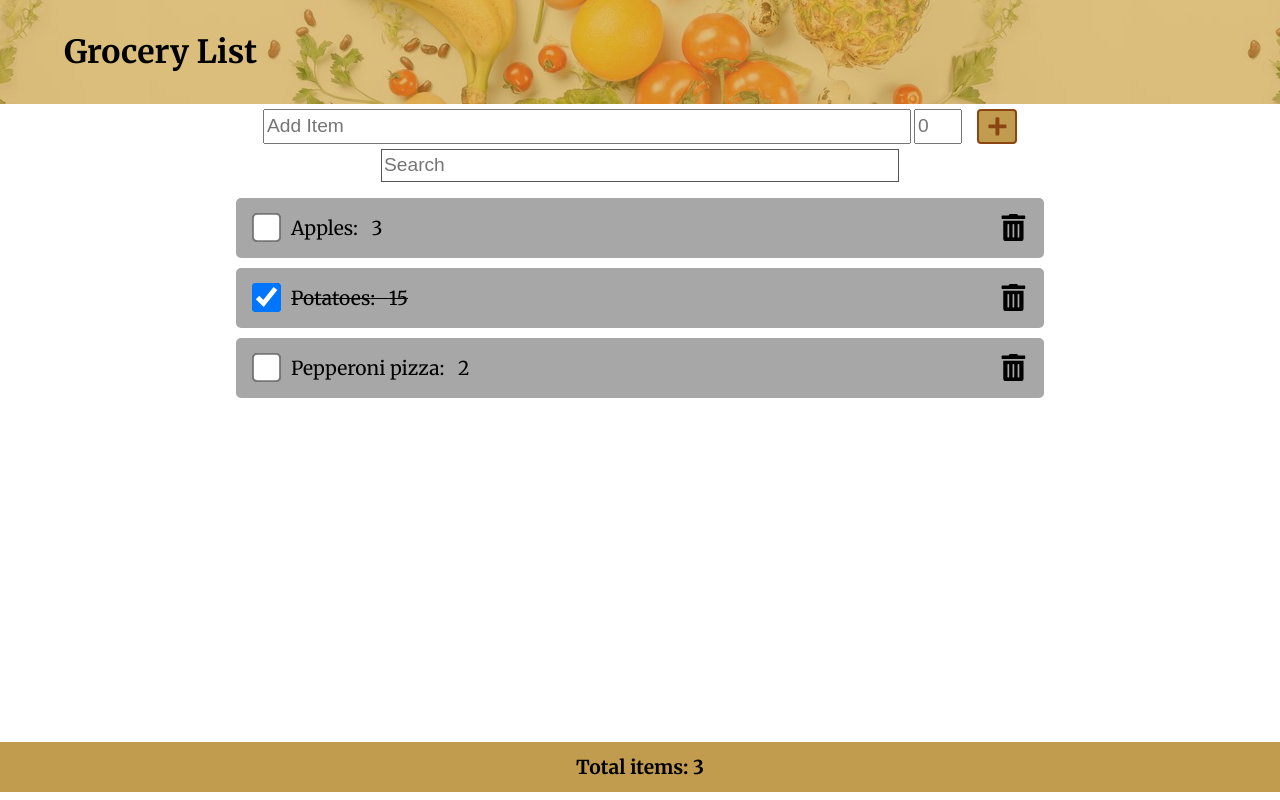
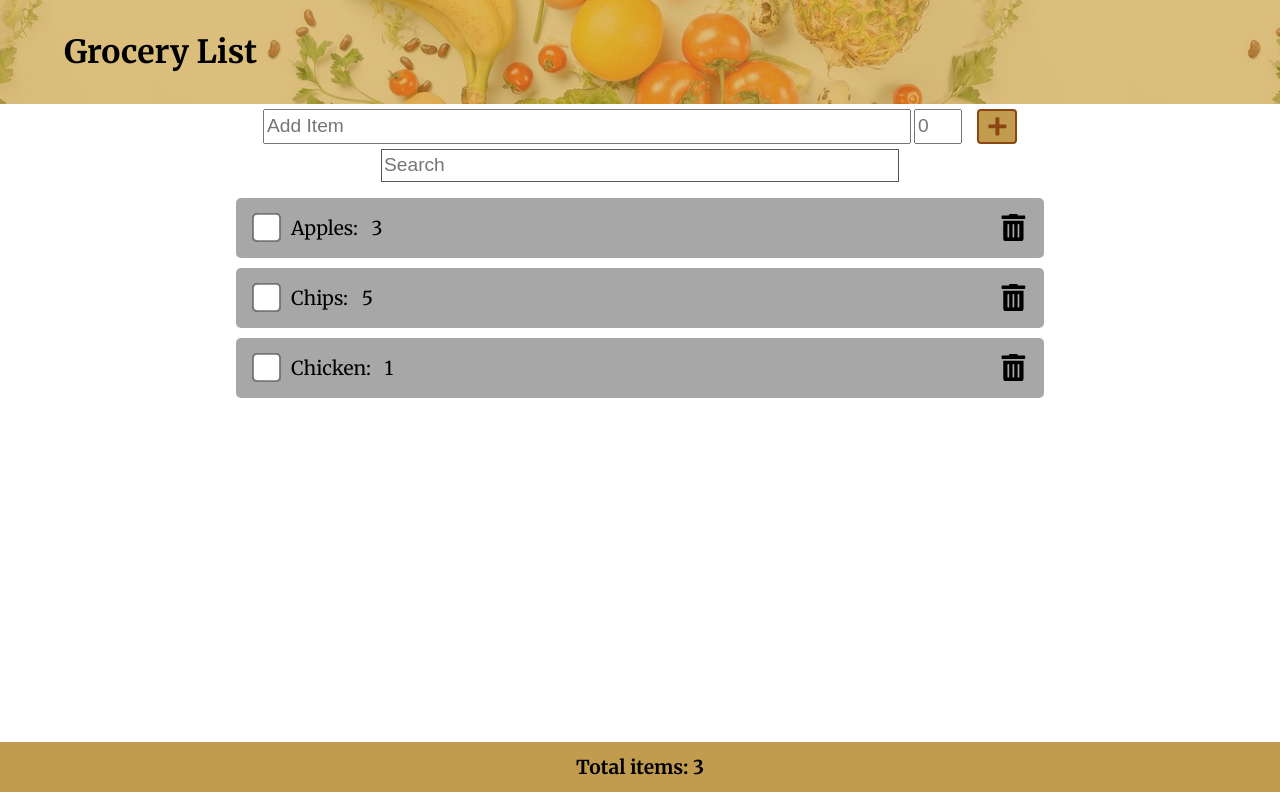
Before and after one commit to ySingh2829/React-Grocery, a React (Create React App) app: page / in a window 1280 px wide. Built offline with nearby package versions, Linux system fonts and the light colour scheme; data requests are answered from the project's data file.

Commit message:
Change a bug regarding items num

```diff
--- a/data/db.json
+++ b/data/db.json
@@ -2,21 +2,21 @@
   "items": [
     {
       "item": "Apples",
-      "id": 1643554484413,
+      "id": 1643562258354,
       "isChecked": false,
-      "num": "3"
+      "num": 3
     },
     {
-      "item": "Potatoes",
-      "id": 1643554538314,
-      "isChecked": true,
-      "num": "15"
+      "item": "Chips",
+      "id": 1643562269222,
+      "isChecked": false,
+      "num": 5
     },
     {
-      "item": "Pepperoni pizza",
-      "id": 1643559990970,
+      "item": "Chicken",
+      "id": 1643562291772,
       "isChecked": false,
-      "num": "2"
+      "num": 1
     }
   ]
 }
--- a/src/App.js
+++ b/src/App.js
@@ -44,15 +44,15 @@ function App() {
   const handleChange = ({ target }) => {
     const { name, value } = target;
 
-    console.log(value)
 
     setNewItem(prev => ({
       ...prev,
-      [name]: value.charAt(0).toUpperCase() + value.slice(1),
+      [name]: (name !== 'num') ? value.charAt(0).toUpperCase() + value.slice(1) : Number(value),
       id: Date.now(),
       isChecked: false
     }));
   }
+  console.log(newItem)
 
   const handleSubmit = async (e) => {
     e.preventDefault();
```
